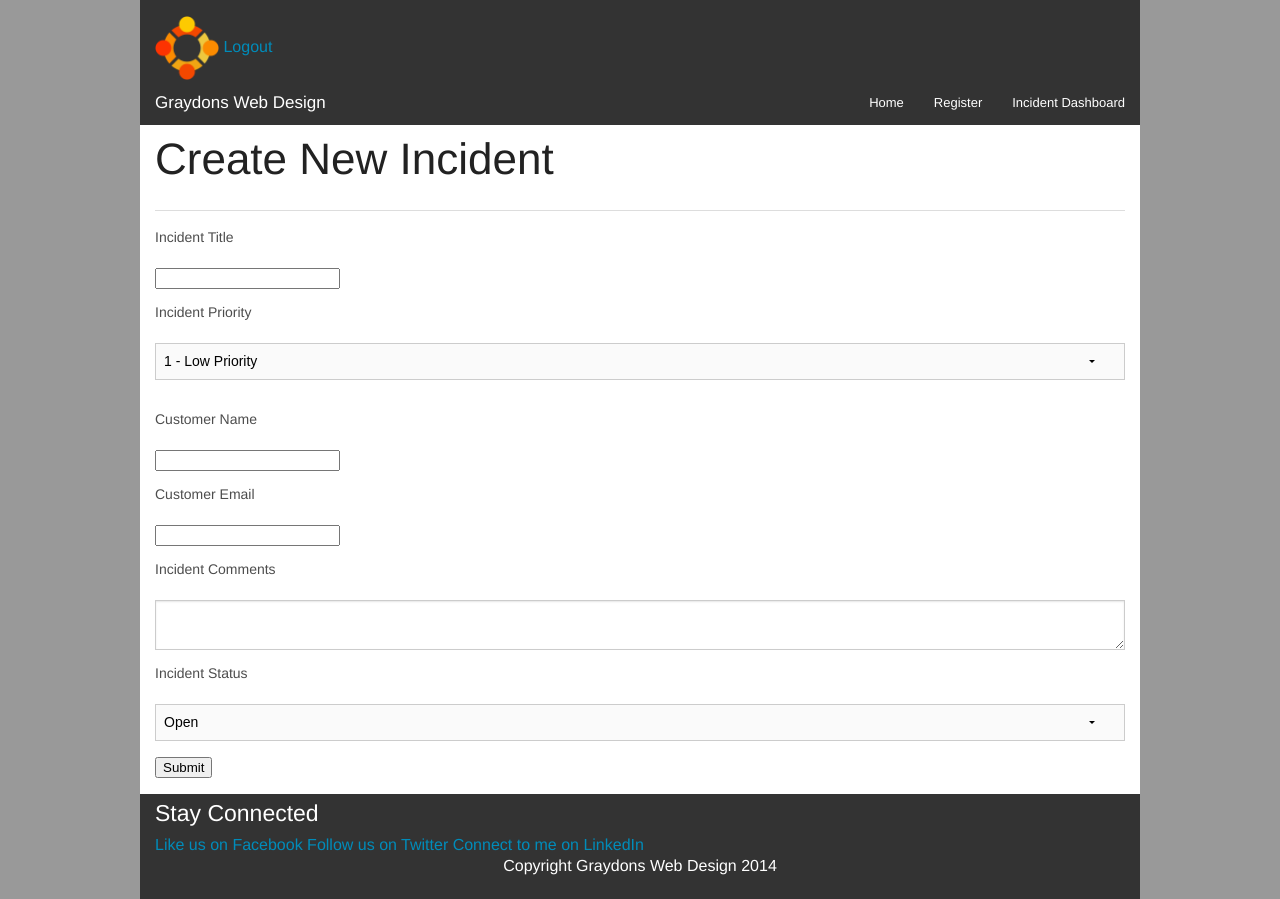
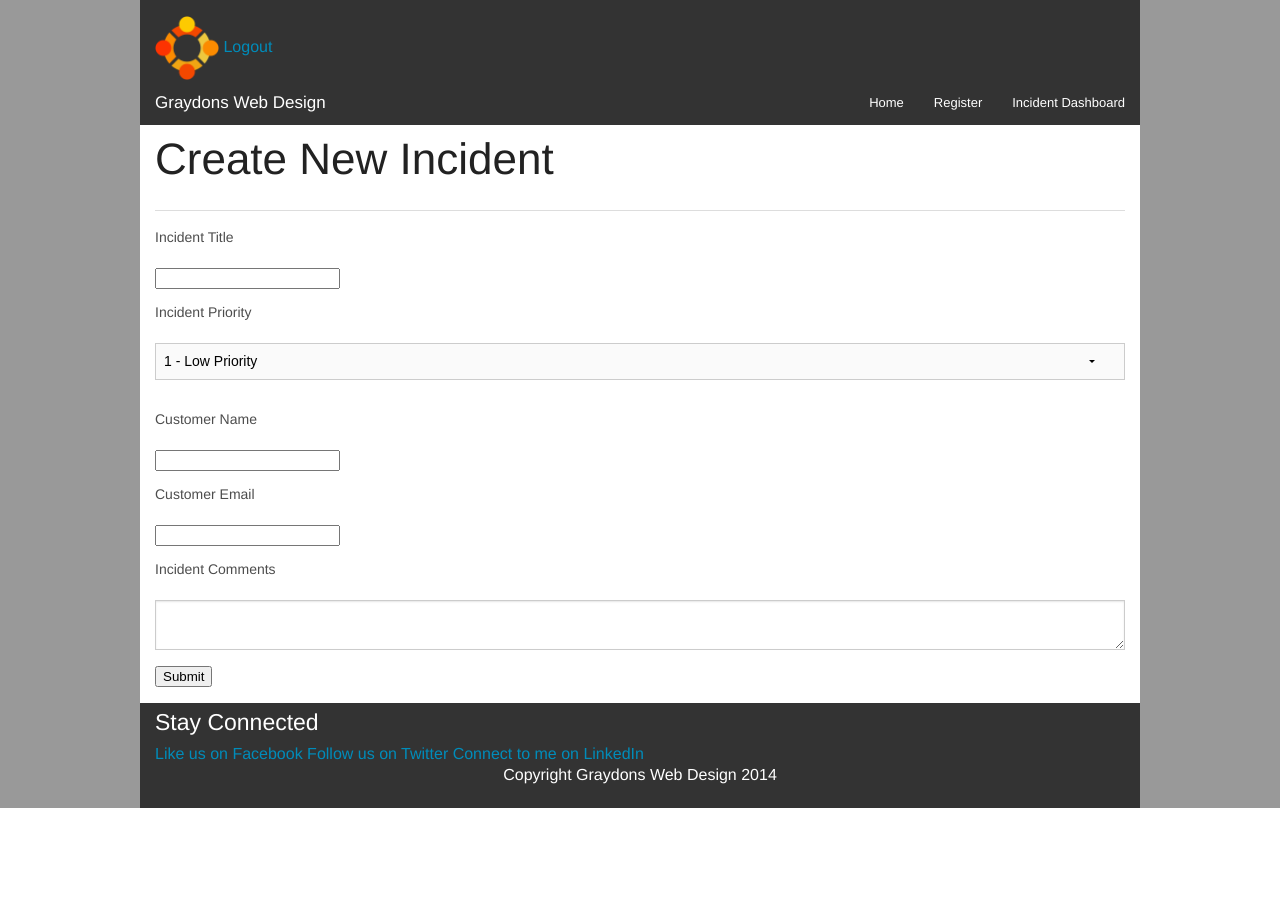
Before and after one commit to graydon-armstrong/Assignment4_FinalProject, a PHP site: page /add_incident.php in a window 1280 px wide. After the commit the page ends 808 px from the top, so only its background shows below. Run offline with PHP 8.4, Linux system fonts and the light colour scheme; the visitor is signed in with stand-in values (Sample User, id 1).

Commit message:
Removing Incident Status Select From Create
Must always be set to new on incident create

```diff
--- a/add_incident.php
+++ b/add_incident.php
@@ -57,14 +57,6 @@ File Description: The home page for the website. Has the tag and mission stateme
 							<label>Incident Comments</label></br>
 							<textarea  name="incident_narrative" rows="4" cols="50"></textarea>
 						</div>
-						<div>
-							<label>Incident Status</label></br>
-							<select name="incident_status">
-								<option value="open" selected>Open</option>
-								<option value="inprogress">In-Progress</option>
-								<option value="dispatched">Dispatched</option>
-							</select>
-						</div>
 						<input type="submit" value="Submit" />
 					</form>
 				</div>
```
